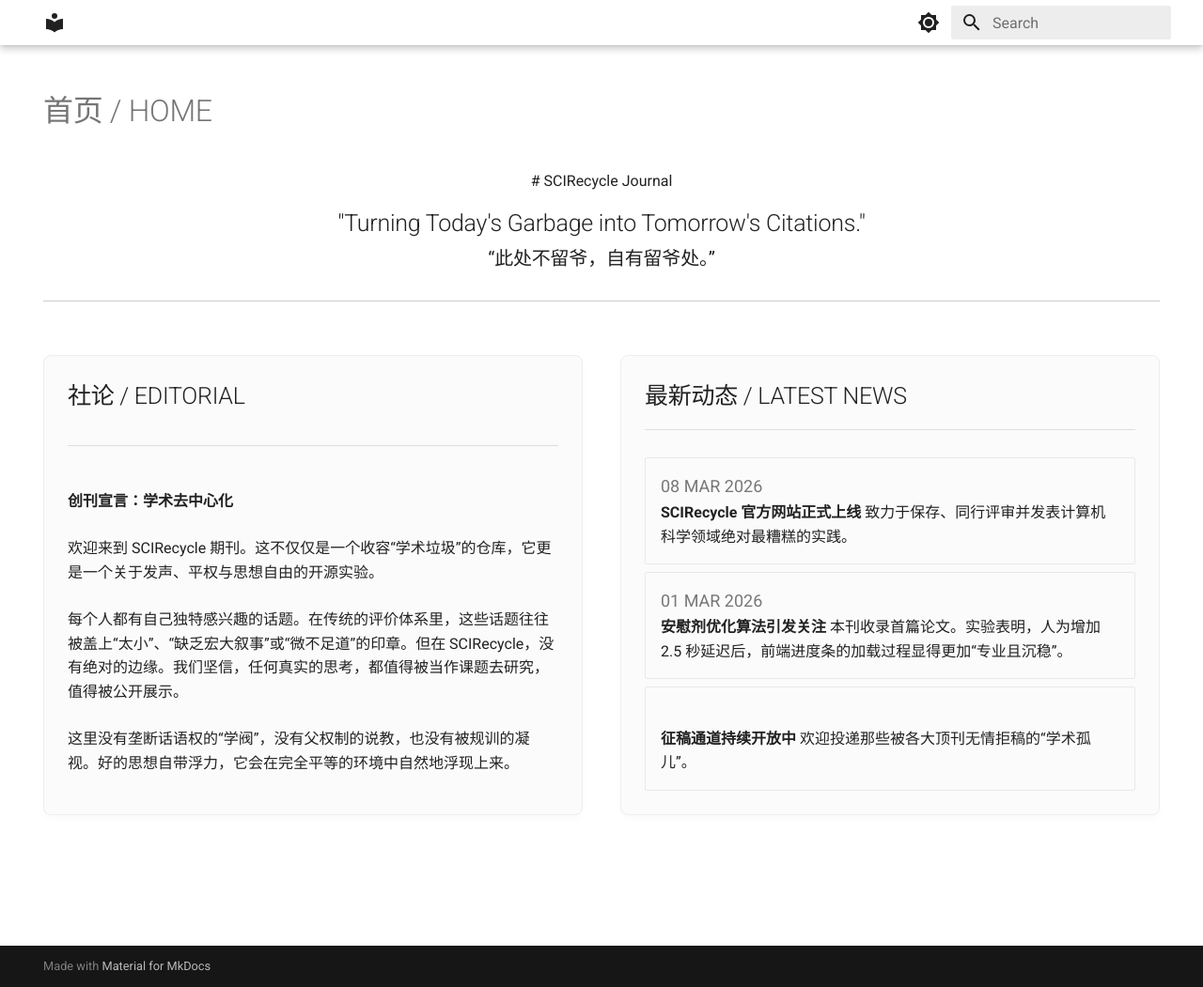
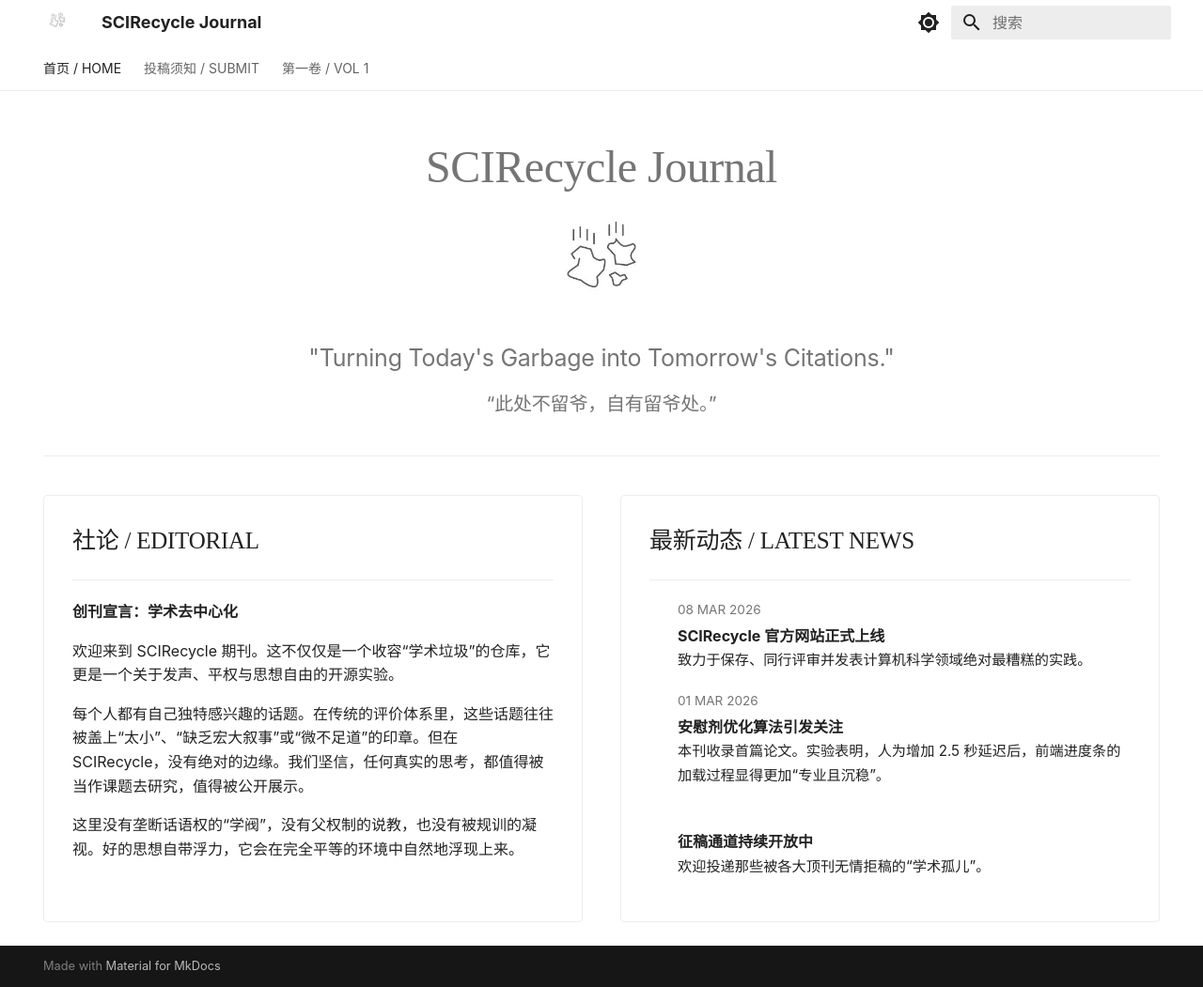
Before and after one commit to ZhouHuimin0111/SCIRecycle-Journal, an MkDocs documentation site: the page built from docs/index.md, in a window 1280 px wide and 1051 px high. Shown: the whole window at 94% size. Built offline with MkDocs 1.6.1 and Material for MkDocs 9.7.7, drawn with Linux system fonts in a browser that asks for light colours.

Commit message:
修复深色模式卡片可见性，居中放大 Logo 并修复标题解析错误

```diff
--- a/docs/index.md
+++ b/docs/index.md
@@ -1,24 +1,27 @@
 ---
 hide:
-  - navigation # 隐藏左侧导航栏
-  - toc        # 隐藏右侧目录树
-  - image      # 隐藏顶部的默认 Logo 大图
+  - navigation
+  - toc
 ---
+
+<h1 align="center" style="font-family: 'Noto Serif SC', serif; font-size: 3em; margin-bottom: 0;">SCIRecycle Journal</h1>
 
 <div align="center">
 
-# SCIRecycle Journal
+<img src="assets/logo.png" width="140" style="margin-top: 20px; margin-bottom: 15px; opacity: 0.9;">
 
-<h2 style="margin-top: 15px; margin-bottom: 5px;">"Turning Today's Garbage into Tomorrow's Citations."</h2>
-<h3 style="margin-top: 0;">“此处不留爷，自有留爷处。”</h3>
+<h2 style="margin-top: 0; color: var(--md-default-fg-color--light); font-weight: normal;">"Turning Today's Garbage into Tomorrow's Citations."</h2>
+<h3 style="margin-top: 5px; color: var(--md-default-fg-color--light); font-weight: normal;">“此处不留爷，自有留爷处。”</h3>
 
-<hr style="margin-top: 30px; margin-bottom: 40px; border: 0; border-top: 1px solid #ccc;">
+</div>
 
-<div style="display: flex; gap: 40px; justify-content: center; max-width: 1200px; margin-top: 20px;">
+<hr style="margin-top: 40px; margin-bottom: 40px; border: 0; border-top: 1px solid var(--md-default-fg-color--lightest);">
 
-  <div class="grid cards" style="flex: 1; text-align: left; padding: 25px; border-radius: 8px; border: 1px solid #eee; background-color: #fbfbfb; box-shadow: 0 4px 6px rgba(0,0,0,0.02);">
-    <h2 style="margin-top: 0; margin-bottom: 10px;">社论 / EDITORIAL</h2>
-    <hr style="border: 0; border-top: 1px solid #ddd; margin-bottom: 20px;">
+<div style="display: flex; flex-wrap: wrap; gap: 40px; justify-content: center; max-width: 1200px; margin-top: 20px;">
+
+  <div style="flex: 1; min-width: 300px; padding: 30px; border-radius: 4px; border: 1px solid var(--md-default-fg-color--lightest);">
+    <h2 style="margin-top: 0; margin-bottom: 10px; font-family: 'Noto Serif SC', serif;">社论 / EDITORIAL</h2>
+    <hr style="border: 0; border-top: 1px solid var(--md-default-fg-color--lightest); margin-bottom: 20px;">
 
     <p><strong>创刊宣言：学术去中心化</strong></p>
     <p>欢迎来到 SCIRecycle 期刊。这不仅仅是一个收容“学术垃圾”的仓库，它更是一个关于发声、平权与思想自由的开源实验。</p>
@@ -26,29 +29,27 @@
     <p>这里没有垄断话语权的“学阀”，没有父权制的说教，也没有被规训的凝视。好的思想自带浮力，它会在完全平等的环境中自然地浮现上来。</p>
   </div>
 
-  <div class="grid cards" style="flex: 1; text-align: left; padding: 25px; border-radius: 8px; border: 1px solid #eee; background-color: #fbfbfb; box-shadow: 0 4px 6px rgba(0,0,0,0.02);">
-    <h2 style="margin-top: 0; margin-bottom: 10px;">最新动态 / LATEST NEWS</h2>
-    <hr style="border: 0; border-top: 1px solid #ddd; margin-bottom: 20px;">
+  <div style="flex: 1; min-width: 300px; padding: 30px; border-radius: 4px; border: 1px solid var(--md-default-fg-color--lightest);">
+    <h2 style="margin-top: 0; margin-bottom: 10px; font-family: 'Noto Serif SC', serif;">最新动态 / LATEST NEWS</h2>
+    <hr style="border: 0; border-top: 1px solid var(--md-default-fg-color--lightest); margin-bottom: 20px;">
 
-    <ul style="padding-left: 20px; list-style-type: none;">
-      <li>
-        <div style="font-size: 0.9rem; color: #777;">08 MAR 2026</div>
-        <strong>SCIRecycle 官方网站正式上线</strong>
-        致力于保存、同行评审并发表计算机科学领域绝对最糟糕的实践。
+    <ul style="padding-left: 0; list-style-type: none;">
+      <li style="margin-bottom: 20px;">
+        <div style="font-size: 0.85em; color: var(--md-default-fg-color--light); margin-bottom: 4px;">08 MAR 2026</div>
+        <strong>SCIRecycle 官方网站正式上线</strong><br>
+        <span style="font-size: 0.95em;">致力于保存、同行评审并发表计算机科学领域绝对最糟糕的实践。</span>
       </li>
-      <li>
-        <div style="font-size: 0.9rem; color: #777;">01 MAR 2026</div>
-        <strong>安慰剂优化算法引发关注</strong>
-        本刊收录首篇论文。实验表明，人为增加 2.5 秒延迟后，前端进度条的加载过程显得更加“专业且沉稳”。
+      <li style="margin-bottom: 20px;">
+        <div style="font-size: 0.85em; color: var(--md-default-fg-color--light); margin-bottom: 4px;">01 MAR 2026</div>
+        <strong>安慰剂优化算法引发关注</strong><br>
+        <span style="font-size: 0.95em;">本刊收录首篇论文。实验表明，人为增加 2.5 秒延迟后，前端进度条的加载过程显得更加“专业且沉稳”。</span>
       </li>
       <li>
         <br>
-        <strong>征稿通道持续开放中</strong>
-        欢迎投递那些被各大顶刊无情拒稿的“学术孤儿”。
+        <strong>征稿通道持续开放中</strong><br>
+        <span style="font-size: 0.95em;">欢迎投递那些被各大顶刊无情拒稿的“学术孤儿”。</span>
       </li>
     </ul>
   </div>
 
 </div>
-
-</div>
--- a/mkdocs.yml
+++ b/mkdocs.yml
@@ -1,15 +1,20 @@
-# ... site_name, site_author, etc.
+site_name: SCIRecycle Journal
+site_description: Turning Today's Garbage into Tomorrow's Citations.
+site_author: SCIRecycle Editorial Board
 
-# 网站图标配置
-logo: assets/logo.png
-favicon: assets/logo.png
-
-# ... theme and font
 theme:
   name: material
-  # ...
+  language: zh
+  logo: assets/logo.png
+  favicon: assets/logo.png
+  features:
+    - navigation.tabs
+    - navigation.top
+    - header.autohide
+  font:
+    text: Noto Serif SC
+    code: Fira Code
   palette:
-    # 浅色模式 (类似报纸的白底黑字)
     - media: "(prefers-color-scheme: light)"
       scheme: default
       primary: white
@@ -17,7 +22,6 @@
       toggle:
         icon: material/brightness-7
         name: 切换到深色模式
-    # 深色模式
     - media: "(prefers-color-scheme: dark)"
       scheme: slate
       primary: black
@@ -25,6 +29,9 @@
       toggle:
         icon: material/brightness-4
         name: 切换到浅色模式
+
 nav:
   - 首页 / HOME: index.md
-  # ...
+  - 投稿须知 / SUBMIT: submit.md
+  - 第一卷 / VOL 1:
+    - 安慰剂优化: vol1/placebo.
```
Also changed, not shown: site/404.html, site/assets/logo.png, site/index.html, site/search/search_index.json, site/submit/index.html, site/vol1/placebo/index.html.
